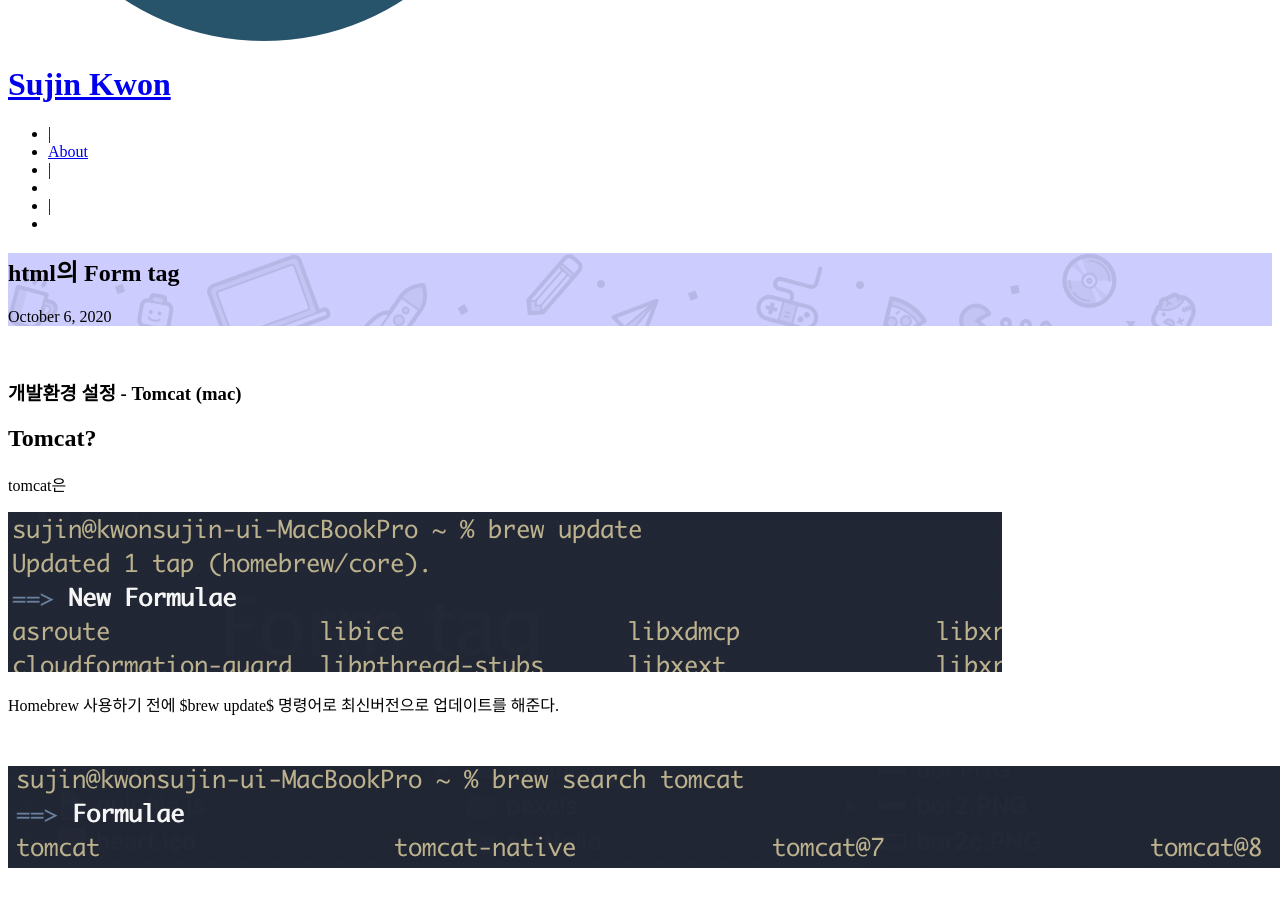
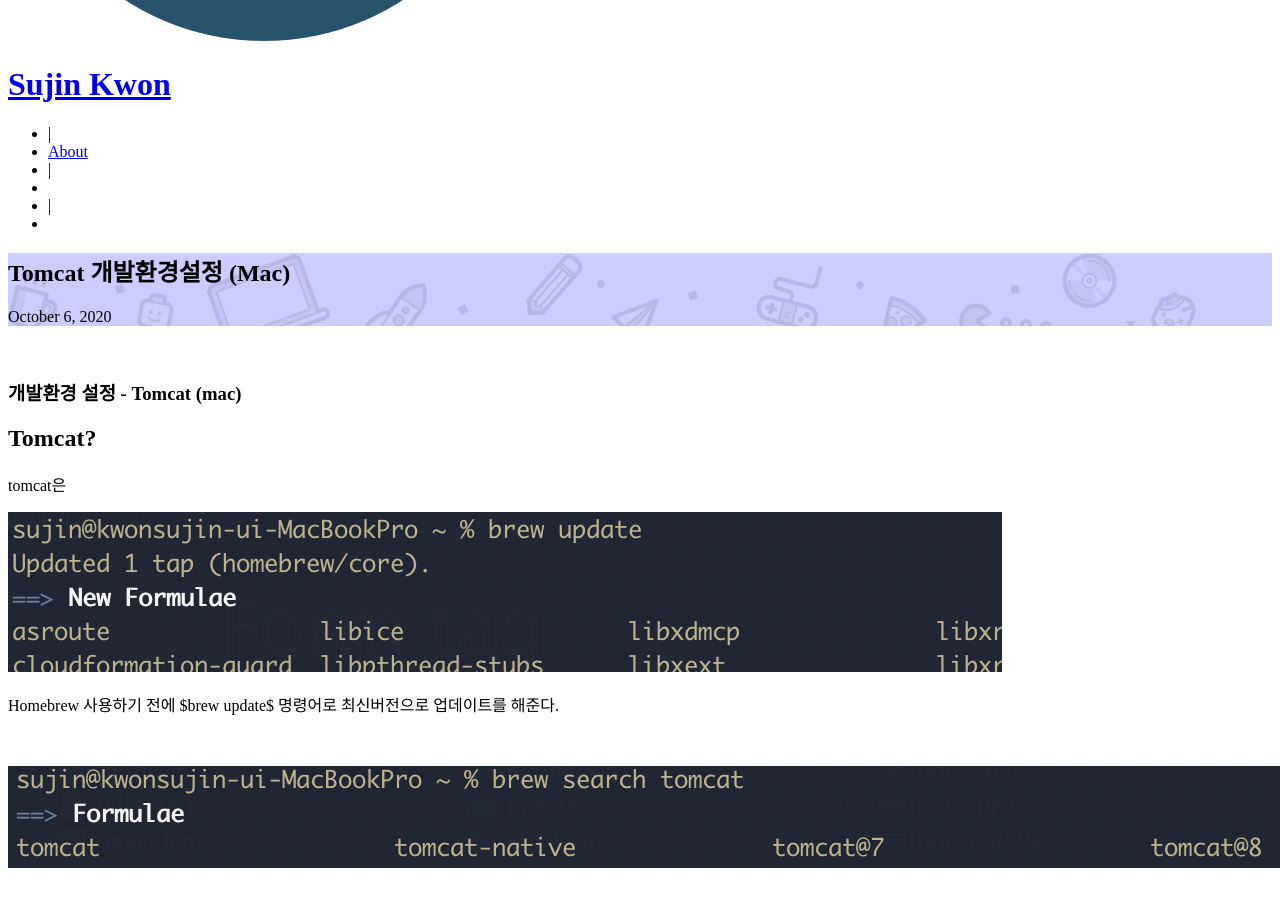
Before and after one commit to kksj216/kksj216-2.github.io, a Jekyll site: the page built from _posts/2020-10-06-tomcat-setting.md, in a window 1280 px wide and 900 px high, scrolled down 579 px. Built offline with Jekyll 4.4.1, drawn with Linux system fonts in a browser that asks for light colours.

Commit message:
tomcat-post

```diff
--- a/_posts/2020-10-06-tomcat-setting.md
+++ b/_posts/2020-10-06-tomcat-setting.md
@@ -1,6 +1,6 @@
 ---
 layout: post
-title: html의 Form tag
+title: Tomcat 개발환경설정 (Mac)
 tags: [web]
 color: rgb(204, 204, 255)
 
```
